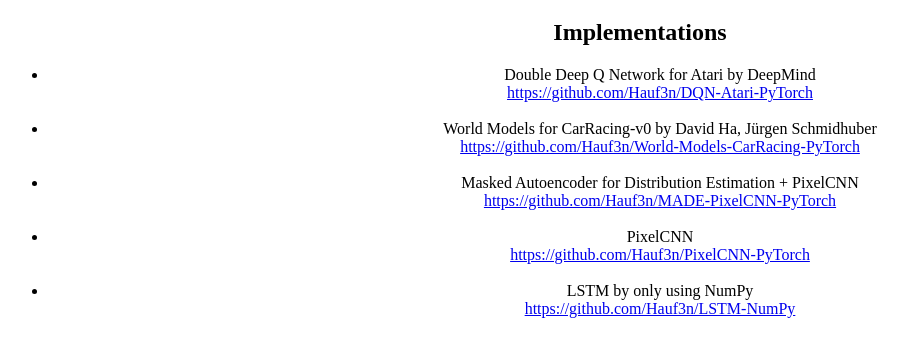
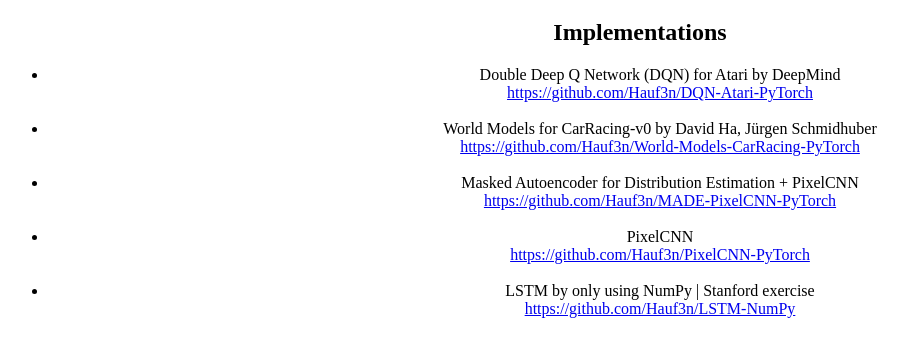
Before and after one commit to Hauf3n/Hauf3n.github.io, a plain HTML site: page index.html in a window 1280 px wide. Shown: the part 61-418 px from the top of the page, without its empty margins (0-905 px from the left). Drawn offline with Linux system fonts and the light colour scheme.

Commit message:
Update index.html

```diff
--- a/index.html
+++ b/index.html
@@ -6,7 +6,7 @@
 
 <p style="text-align:center;">
 <ul style="text-align:center;">
-  <li> Double Deep Q Network for Atari by DeepMind <br>
+  <li> Double Deep Q Network (DQN) for Atari by DeepMind <br>
 	<a href="https://github.com/Hauf3n/DQN-Atari-PyTorch">https://github.com/Hauf3n/DQN-Atari-PyTorch</a><br><br>
   </li>
   <li> World Models for CarRacing-v0 by David Ha, Jürgen Schmidhuber <br>
@@ -18,7 +18,7 @@
   <li> PixelCNN <br>
     <a href="https://github.com/Hauf3n/PixelCNN-PyTorch">https://github.com/Hauf3n/PixelCNN-PyTorch</a><br><br>
   </li>
-  <li> LSTM by only using NumPy <br>
+  <li> LSTM by only using NumPy | Stanford exercise <br>
     <a href="https://github.com/Hauf3n/LSTM-NumPy">https://github.com/Hauf3n/LSTM-NumPy</a><br><br>
   </li>
 </ul>
```
